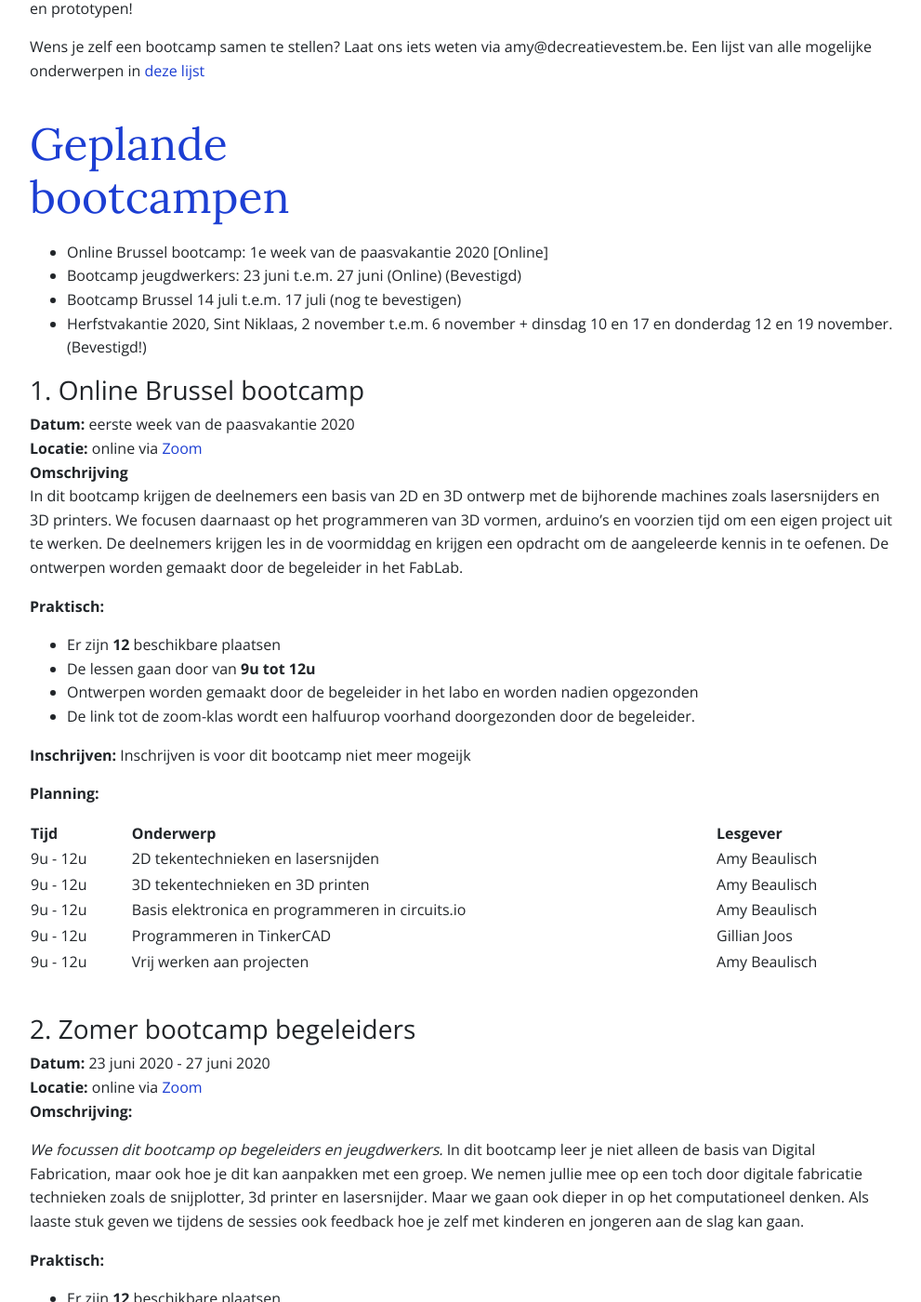
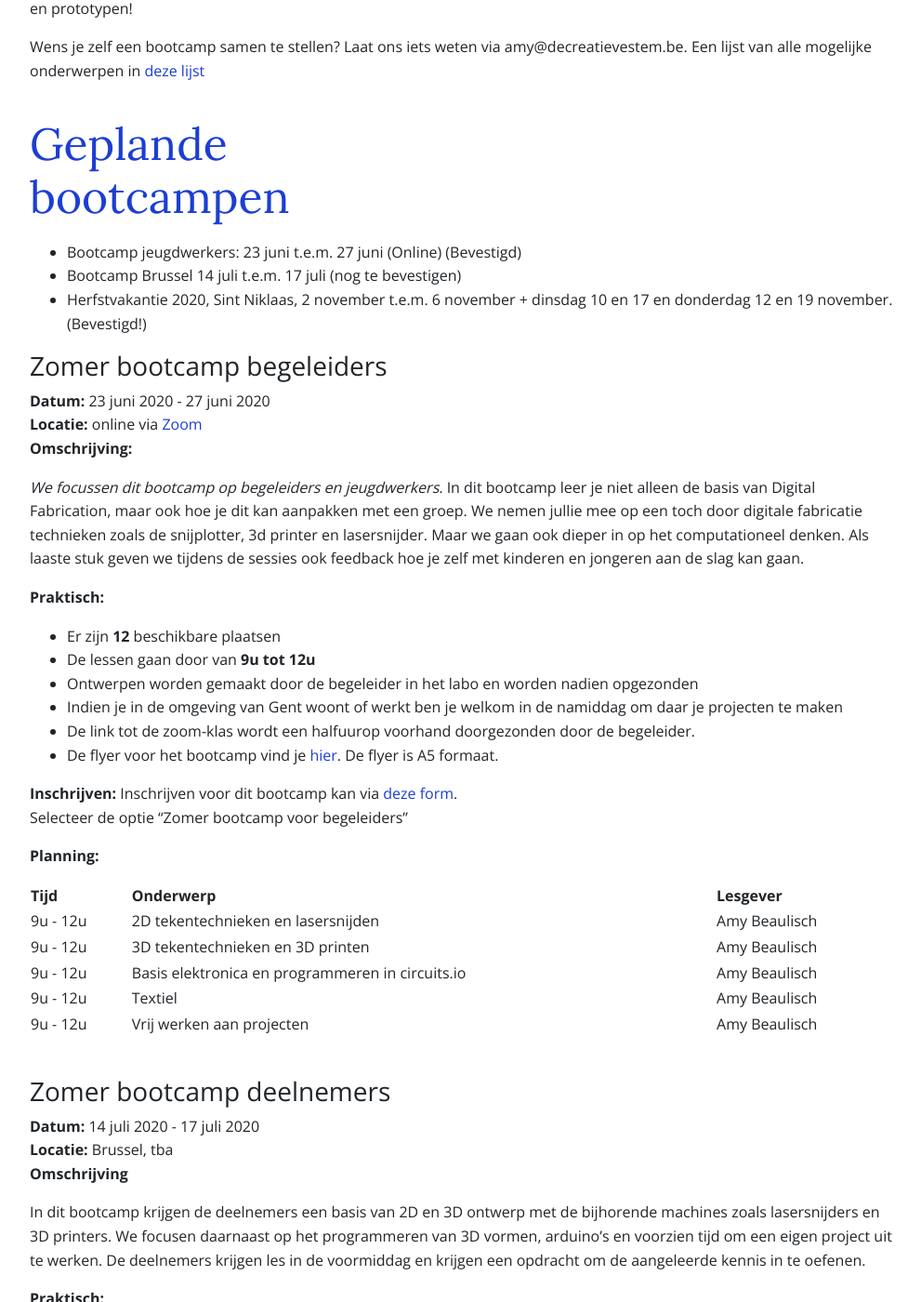
Before and after one commit to IngegnoMakerSpace/inclusievekets, a Jekyll site: the page built from _pages/bootcamp.md, in a window 1280 px wide and 1400 px high, scrolled down 577 px. Shown: the whole window at 93% size, without its empty margins (48-1039 px from the left). Built offline with Jekyll 4.4.1, drawn with Linux system fonts in a browser that asks for light colours; some of the changed text lies outside the part shown.

Commit message:
update bootcamp

```diff
--- a/_pages/bootcamp.md
+++ b/_pages/bootcamp.md
@@ -35,45 +35,12 @@
 # Geplande bootcampen
 </div>
 
-* Online Brussel bootcamp: 1e week van de paasvakantie 2020 [Online]
 * Bootcamp jeugdwerkers: 23 juni t.e.m. 27 juni (Online) (Bevestigd)
 * Bootcamp Brussel 14 juli t.e.m. 17 juli (nog te bevestigen)
 * Herfstvakantie 2020, Sint Niklaas, 2 november t.e.m. 6 november + dinsdag 10 en 17 en donderdag 12 en 19 november.  (Bevestigd!)
 
 
-### 1. Online Brussel bootcamp
-
-**Datum:** eerste week van de paasvakantie 2020
-**Locatie:** online  via <a href="https://zoom.us/">Zoom</a>
-**Omschrijving**
-In dit bootcamp krijgen de deelnemers een basis van 2D en 3D ontwerp met de bijhorende machines zoals lasersnijders en 3D printers. We focusen daarnaast op het programmeren van 3D vormen, arduino's en voorzien tijd om een eigen project uit te werken. De deelnemers krijgen les in de voormiddag en krijgen een opdracht om de aangeleerde kennis in te oefenen. De ontwerpen worden gemaakt door de begeleider in het FabLab.
-
-**Praktisch:**
-
-* Er zijn <b>12</b> beschikbare plaatsen
-* De lessen gaan door van <b>9u tot 12u</b>
-* Ontwerpen worden gemaakt door de begeleider in het labo en worden nadien opgezonden
-* De link tot de zoom-klas wordt een halfuurop voorhand doorgezonden door de begeleider.
-
-**Inschrijven:** Inschrijven is voor dit bootcamp niet meer mogeijk
-
-**Planning:**
-
-<div class="mytables">
-
-| Tijd| Onderwerp | Lesgever |
-|------|-----------|----------|
-|9u - 12u|2D tekentechnieken en lasersnijden|Amy Beaulisch|
-|9u - 12u|3D tekentechnieken en 3D printen  |Amy Beaulisch|
-|9u - 12u|Basis elektronica en programmeren in circuits.io|Amy Beaulisch|
-|9u - 12u|Programmeren in TinkerCAD         |Gillian Joos|
-|9u - 12u|Vrij werken aan projecten         |Amy Beaulisch|
-
-</div>
-
-&nbsp;
-
-### 2. Zomer bootcamp begeleiders
+### Zomer bootcamp begeleiders
 
 **Datum:** 23 juni 2020 - 27 juni 2020
 **Locatie:** online  via <a href="https://zoom.us/">Zoom</a>
@@ -120,9 +87,9 @@
 
 **Praktisch:**
 
-* Er zijn <b>12</b> beschikbare plaatsen</li>
-* De lessen gaan door van <b>9u tot 12u en 13u tot 16u</b></li>
-* Vervoerskosten van en naar Brussel kunnen ingediend worden.</li>
+* Er zijn <b>12</b> beschikbare plaatsen
+* De lessen gaan door van <b>9u tot 12u en 13u tot 16u</b>
+* Vervoerskosten van en naar Brussel kunnen ingediend worden.
 * De flyer voor het bootcamp vind je <a href="{{site.baseurl}}/assets/images/flyers/Brussel.pdf">hier</a>. De flyer is A5 formaat.
 
 **Inschrijven:** Inschrijven is voor dit bootcamp kan via <a href="https://forms.gle/WxBZ7JuaDT6gj19A8">dit formulier</a>.
@@ -179,6 +146,45 @@
 
 &nbsp;
 
+
+<div class="intro intro-med">
+# Afgelopen bootcampen
+</div>
+
+* Online Brussel bootcamp: 1e week van de paasvakantie 2020 [Online]
+
+### Online Brussel bootcamp
+
+**Datum:** eerste week van de paasvakantie 2020
+**Locatie:** online  via <a href="https://zoom.us/">Zoom</a>
+**Omschrijving**
+In dit bootcamp krijgen de deelnemers een basis van 2D en 3D ontwerp met de bijhorende machines zoals lasersnijders en 3D printers. We focusen daarnaast op het programmeren van 3D vormen, arduino's en voorzien tijd om een eigen project uit te werken. De deelnemers krijgen les in de voormiddag en krijgen een opdracht om de aangeleerde kennis in te oefenen. De ontwerpen worden gemaakt door de begeleider in het FabLab.
+
+**Praktisch:**
+
+* Er zijn <b>12</b> beschikbare plaatsen
+* De lessen gaan door van <b>9u tot 12u</b>
+* Ontwerpen worden gemaakt door de begeleider in het labo en worden nadien opgezonden
+* De link tot de zoom-klas wordt een halfuurop voorhand doorgezonden door de begeleider.
+
+**Inschrijven:** Inschrijven is voor dit bootcamp niet meer mogeijk
+
+**Planning:**
+
+<div class="mytables">
+
+| Tijd| Onderwerp | Lesgever |
+|------|-----------|----------|
+|9u - 12u|2D tekentechnieken en lasersnijden|Amy Beaulisch|
+|9u - 12u|3D tekentechnieken en 3D printen  |Amy Beaulisch|
+|9u - 12u|Basis elektronica en programmeren in circuits.io|Amy Beaulisch|
+|9u - 12u|Programmeren in TinkerCAD         |Gillian Joos|
+|9u - 12u|Vrij werken aan projecten         |Amy Beaulisch|
+
+</div>
+
+&nbsp;
+
 </div>
 </div>
 </div>
```
Also changed, not shown: other parts of _pages/bootcamp.md (+2 -2 lines), _services/bootcamp.md (+1 -0 lines).
